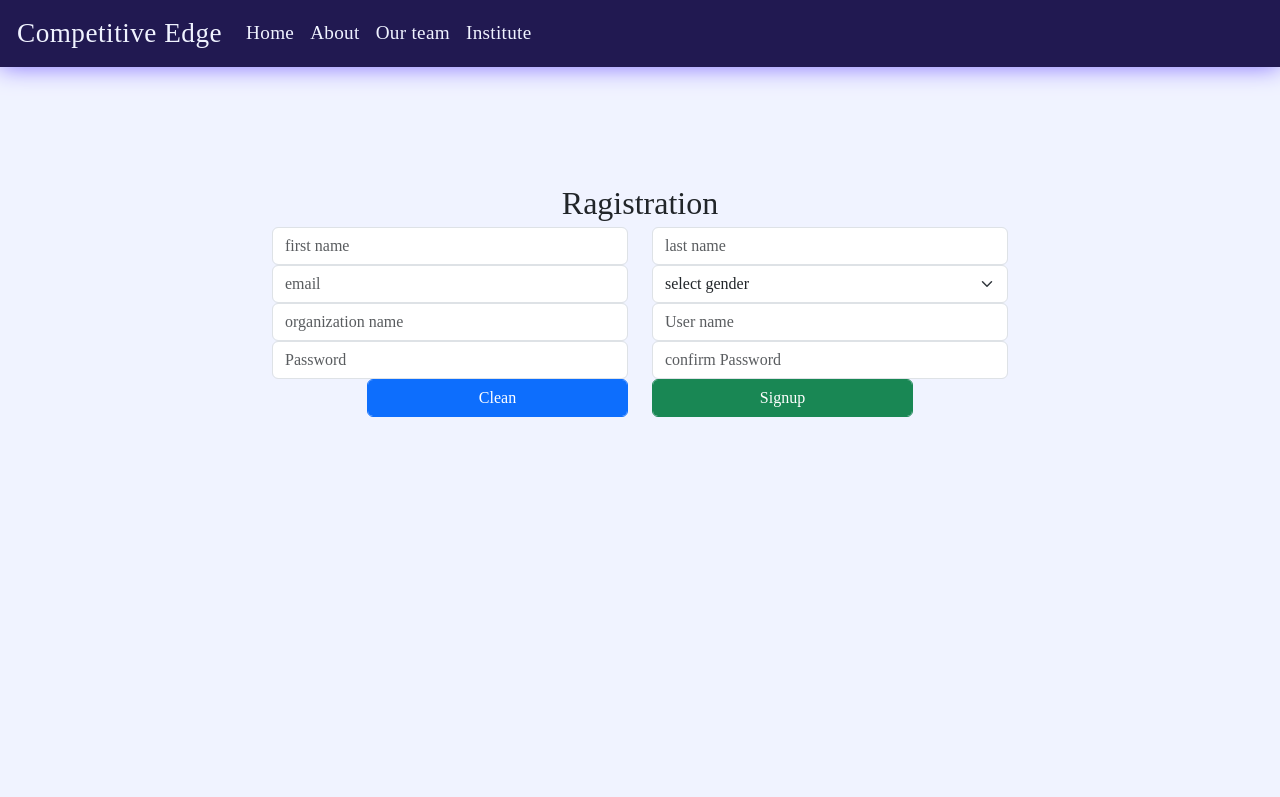
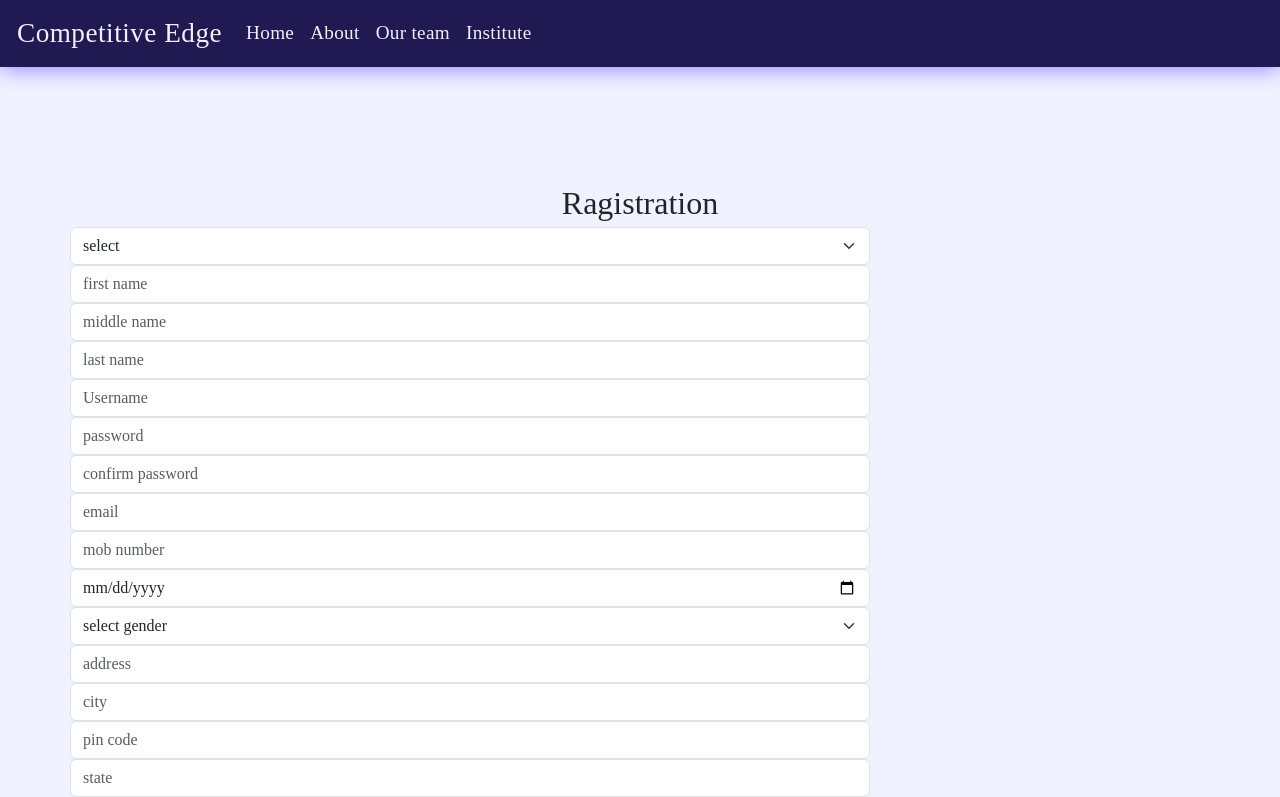
Before and after one commit to BiplabGanguly/competitiveEdge, a React (Create React App) app: page /signup in a window 1280 px wide. Shown: the top 797 px of the page. Built offline with nearby package versions, Linux system fonts and the light colour scheme.

Commit message:
add login and signup form

```diff
--- a/src/Css/adminRagistration.css
+++ b/src/Css/adminRagistration.css
@@ -5,3 +5,7 @@
 .Ragistration-title{
     font-size: 4vh;
 }
+.signupform{
+    width: 800px;
+
+}
--- /dev/null
+++ b/src/Css/loginStyle.css
@@ -0,0 +1,22 @@
+.admin-login-title-row{
+    margin-top: 14vh;
+}
+
+.login-title{
+    font-size: 4vh;
+}
+
+.img-adminlogin{
+    width: 300px;
+
+
+}
+.emailc{
+    height: 50px;
+}
+.usernamec{
+    height: 50px;
+}
+.passwordc{
+    height: 50px;
+}
--- a/src/containers/About.jsx
+++ b/src/containers/About.jsx
@@ -2,8 +2,8 @@ import React from "react";
 import "../Css/aboutStyle.css";
 import aboutimg from "../Public/about.png"
 
-function About(){
-    return(
+function About() {
+  return (
     <>
       <div className="container">
         <div className="row">
--- a/src/containers/AdminLogin.jsx
+++ b/src/containers/AdminLogin.jsx
@@ -1,11 +1,47 @@
 import React from 'react'
 import { Link } from 'react-router-dom'
+import "../Css/loginStyle.css";
+import adminloginimg from "../Public/adminLogin.jpg"
 
 function AdminLogin() {
   return (
-    <div>
-      <h2>login</h2>
-      <Link to="/signup">Signup</Link>
+    <div className="container">
+      <div className="row">
+        <div className="col-lg-6">
+          <div className="login-col-img">
+            <img src={adminloginimg} alt="adminlogin" className="img-adminlogin" />
+          </div>
+        </div>
+      </div>
+
+      <div className="col-lg-6">
+        <div className="row admin-login-title-row">
+          <div className='login-title'>Login</div>
+        </div>
+        <div className='row'>
+          <form method='post'>
+            <div className="col-md-12 emailc">
+              <input type="email" className='form-control' placeholder='email' />
+            </div>
+            <div className="col-md-12 usernamec">
+              <input type='text' className='form-control' placeholder='username' />
+            </div>
+            <div className="col-md-12 passwordc">
+              <input type="password" className='form-control' placeholder='Password' />
+            </div>
+            <div className='col-lg-6 checkboxc'>
+              remember me <input type='checkbox' />
+            </div>
+            <div className="col-lg-6 loginc">
+            <button type='submit' className='btn btn-home'>Login</button>
+            </div>
+            <div className="col-lg-6 signupc">
+            <Link to="/signup">Signup</Link>
+            </div>
+          </form>
+        </div>
+
+      </div>
     </div>
   )
 }
--- a/src/containers/Signup.jsx
+++ b/src/containers/Signup.jsx
@@ -9,54 +9,41 @@ function Signup() {
                     <div className='Ragistration-title'>Ragistration</div>
                 </div>
 
-                <div className="row">
-                    <div className="col-md-4 offset-md-2">
+                <div className="row signupform">
+
+                <select className='form-select'>
+                            <option selected>select</option>
+                            <option value="">mr</option>
+                            <option value="">ms</option>
+                            <option value="">mrs</option>
+                        </select>
                         <input type="text" className='form-control' placeholder='first name' />
-                    </div>
-                    <div className="col-md-4">
+
+                        <input type="text" className='form-control' placeholder='middle name' />
                         <input type="text" className='form-control' placeholder='last name' />
-                    </div>
-                </div>
-
-                <div className="row">
-                    <div className="col-md-4 offset-md-2">
+                        <input type="text" className='form-control' placeholder='Username' />
+                        <input type="password" className='form-control' placeholder='password' />
+                        <input type="password" className='form-control' placeholder='confirm password' />
                         <input type="text" className='form-control' placeholder='email' />
-                    </div>
-                    <div className="col-md-4">
+                        <input type="text" className='form-control' placeholder='mob number' />
+                        <input type="date" className='form-control' placeholder='DOB' />
                         <select className='form-select'>
                             <option selected>select gender</option>
                             <option value="">male</option>
                             <option value="">female</option>
                             <option value="">other</option>
                         </select>
-                    </div>
-                </div>
+                        <input type="text" className='form-control' placeholder='address' />
+                        <input type="text" className='form-control' placeholder='city' />
+                        <input type="text" className='form-control' placeholder='pin code' />
+                        <input type="text" className='form-control' placeholder='state' />
+                        <input type="text" className='form-control' placeholder='country' />
+                        identity card<input type="file" className='form-control' placeholder='identity card' />
 
-                <div className="row">
-                    <div className="col-md-4 offset-md-2">
-                        <input type="text" className='form-control' placeholder='organization name' />
-                    </div>
-                    <div className="col-md-4">
-                        <input type="text" className='form-control' placeholder='User name' />
-                    </div>
-                </div>
+                        terms and condition <input type='checkbox' />
 
-                <div className="row">
-                    <div className="col-md-4 offset-md-2">
-                        <input type="text" className='form-control' placeholder='Password' />
-                    </div>
-                    <div className="col-md-4">
-                        <input type="text" className='form-control' placeholder='confirm Password' />
-                    </div>
-                </div>
+                        <button type='submit' className='btn btn-home'>Signup</button>
 
-                <div className="row">
-                    <div className="col-md-3 offset-md-3">
-                        <button type='button' className='btn btn-primary form-control'>Clean</button>
-                    </div>
-                    <div className="col-md-3">
-                        <button type='button' className='btn btn-success form-control'>Signup</button>
-                    </div>
                 </div>
 
             </div>
```
Also changed, not shown: 2 other files (tests, documents, lock files or other folders). Lines whose indentation alone changed are shown as unchanged.
